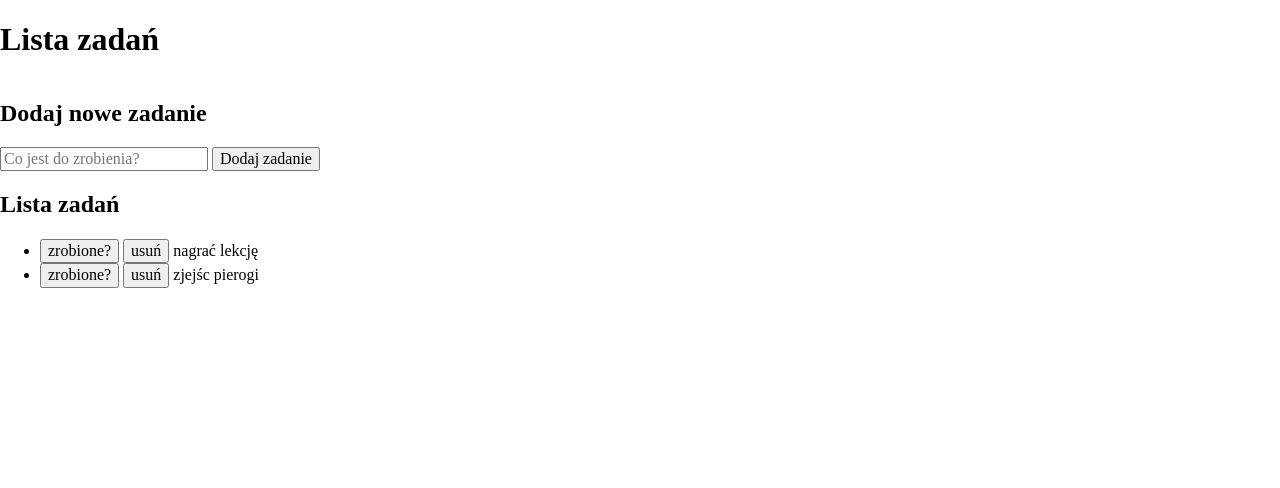
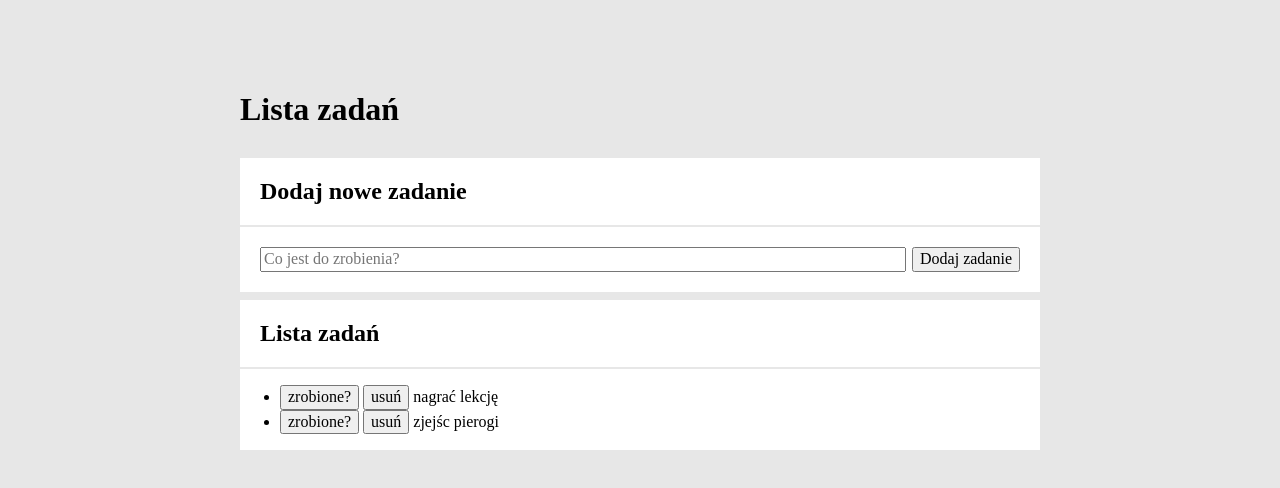
Before and after one commit to MarekBrzezinski/ToDoList, a plain HTML site: page index.html in a window 1280 px wide. Drawn offline with nearby package versions, Linux system fonts and the light colour scheme.

Commit message:
First styling pack added

```diff
--- a/css/style.css
+++ b/css/style.css
@@ -8,5 +8,37 @@ html {
 
 body{
     display: grid;
+    grid-template-columns: 800px;
+    align-items: center;
+    justify-content: center;
+    background-color: #e7e7e7;
+    margin: 20px
+}
 
+.header {
+    max-width: 800px;
+    text-align: left;
+    padding-top: 50px;
 }
+
+.main {
+    background-color: white;
+}
+
+.main__headers {
+    padding: 20px;
+    margin: 0px;
+    border-top: 8px solid #e7e7e7;
+    border-bottom: 2px solid #e7e7e7;
+}
+
+.main__form {
+    padding: 20px;
+    display: flex;
+    justify-content: space-between;
+}
+
+.main__input {
+    display: flex;
+    flex-basis: 85%;
+}
--- a/index.html
+++ b/index.html
@@ -2,9 +2,9 @@
 <html lang="pl">
    <head>
       <meta charset="UTF-8">
-       <meta http-equiv="X-UA-Compatible" content="IE=edge">
+      <meta http-equiv="X-UA-Compatible" content="IE=edge">
       <meta name="viewport" content="width=device-width, initial-scale=1.0">
-      <title>Todo List</title>
+      <title>TodoList</title>
       <link
       rel="stylesheet"
       href="https://cdnjs.cloudflare.com/ajax/libs/normalize/8.0.1/normalize.min.css"
@@ -18,21 +18,22 @@
 
    <body>
       <h1 class="header">Lista zadań</h1>
-      <div class="task">
-         <div class="newTaskDescripion">
-            <h2>Dodaj nowe zadanie</h2>
-            <form class="js-form">
-               <input name="newTask" class=" form__newTask js-newTask" placeholder="Co jest do zrobienia?">
+      <div class="main">
+         <!-- <div class="newTaskDescripion"> -->
+         <h2 class="main__headers">Dodaj nowe zadanie</h2>
+
+         <form class="main__form js-form">
+               <input name="newTask" class="main__input js-newTask" placeholder="Co jest do zrobienia?">
                <button class="form__button">Dodaj zadanie</button>
             </form>
-         </div>
+         <!-- </div> -->
 
-         <div class="divClass">
-               <h2>Lista zadań</h2>
-         </div>
+         <!-- <div class="divClass"> -->
+         <h2 class="main__headers">Lista zadań</h2>
+         <!-- </div> -->
 
-            <ul class="js-tasks">
-            </ul>
+         <ul class="js-tasks">
+         </ul>
       </div>
    </body>
 </html>
```
